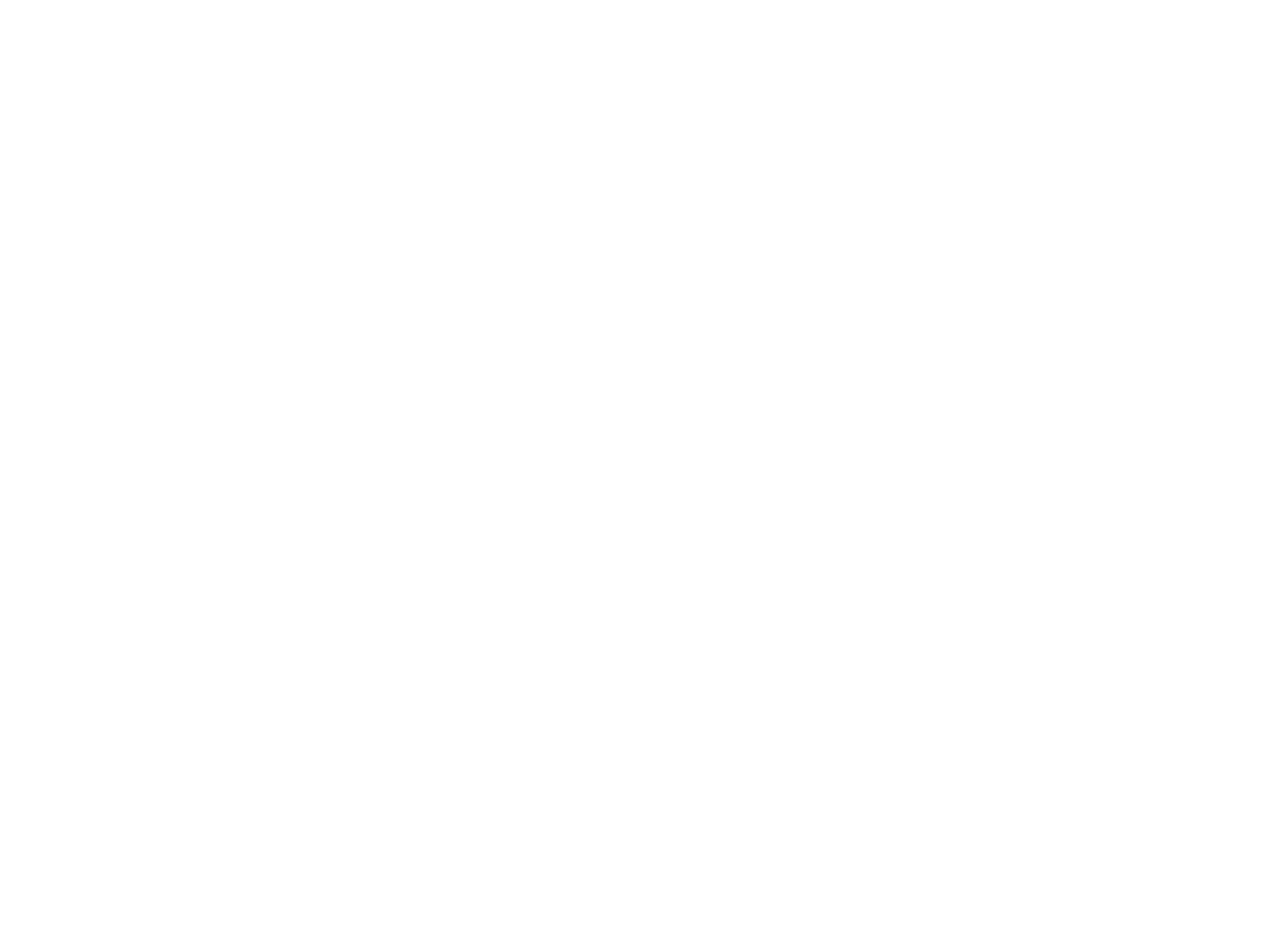
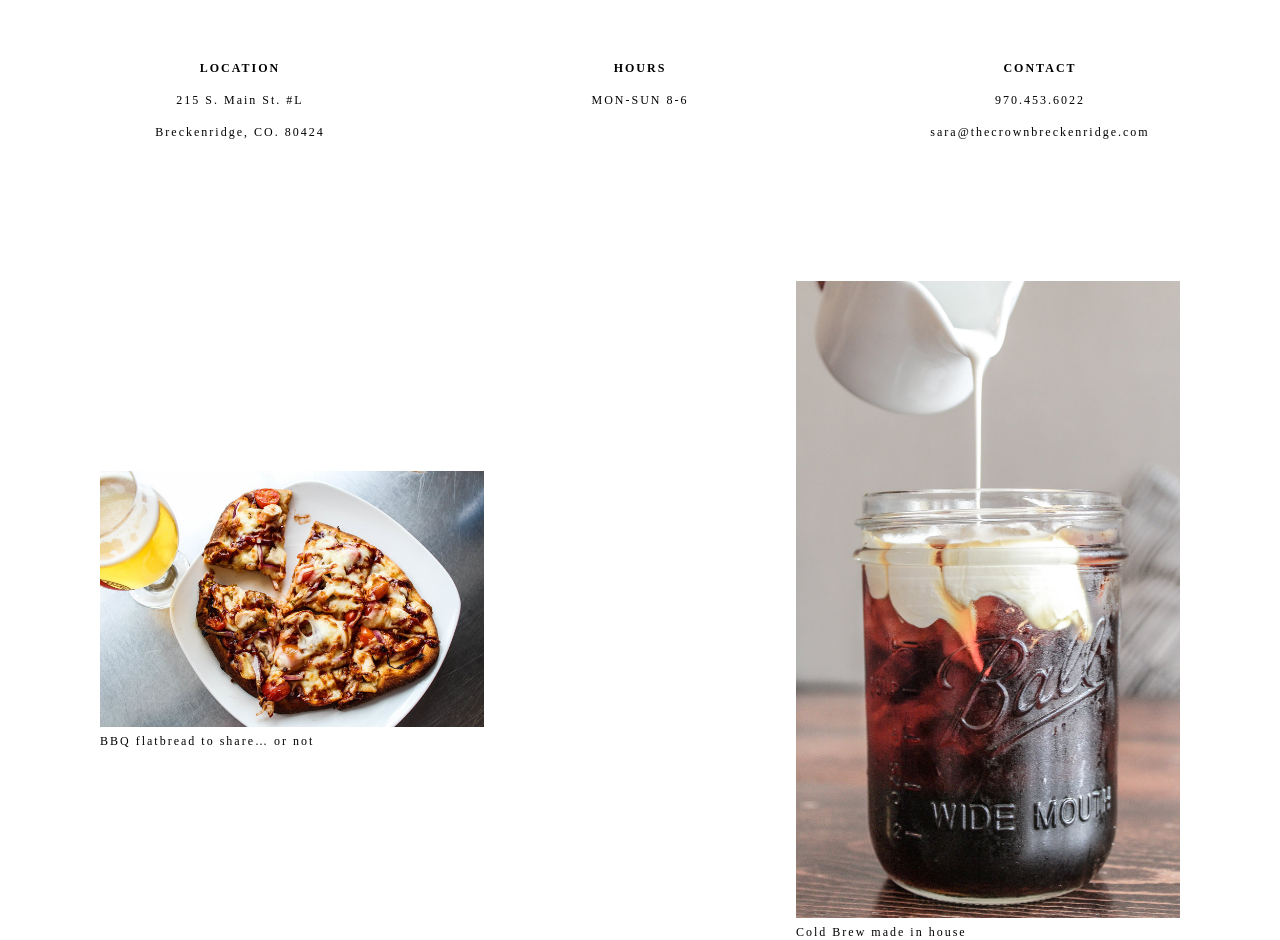
Before and after one commit to Tomassalgadodev/coffee_shop, a React (Create React App) app: page / in a window 1280 px wide. Shown: the part 1220-2160 px from the top of the page. Before the commit the page ends 1211 px from the top, so only its background shows below. Built offline with nearby package versions, Linux system fonts and the light colour scheme; a web font is replaced by a local one.

Commit message:
feat: Structure and style InfoBody component

```diff
--- a/src/InfoBody/InfoBody.css
+++ b/src/InfoBody/InfoBody.css
@@ -0,0 +1,65 @@
+.info-body-container {
+    width: 100wv;
+    margin-top: 150px;
+}
+
+.info-body {
+    flex-shrink: 0;
+    max-width: 1000px;
+    display: flex;
+    align-items: center;
+    justify-content: space-between;
+    margin-left: auto;
+    margin-right: auto;
+    padding: 0 30px 0 30px;
+}
+
+.body-section {
+    width: 200px;
+    display: flex;
+    flex-direction: column;
+    align-items: center;
+    height: 120px;
+}
+
+.section-heading,
+.section-info {
+    margin-bottom: 17px;
+}
+
+.section-heading {
+    font-weight: 600;
+    font-size: 12px;
+    letter-spacing: 2px;
+}
+
+.section-info {
+    font-weight: 400;
+    font-size: 12px;
+    letter-spacing: 2px;
+}
+
+.info-image-container {
+    max-width: 1200px;
+    display: flex;
+    justify-content: space-between;
+    align-items: center;
+    padding: 0 100px 0 100px;
+    margin-left: auto;
+    margin-right: auto;
+    margin-top: 100px;
+}
+
+.info-image {
+    width: 30vw;
+}
+
+.info-image img {
+    width: 100%;
+}
+
+.info-image span {
+    font-weight: 400;
+    font-size: 12px;
+    letter-spacing: 2px;
+}
--- a/src/InfoBody/InfoBody.js
+++ b/src/InfoBody/InfoBody.js
@@ -1,9 +1,39 @@
 import React from "react";
 import './InfoBody.css';
 
+import bbqPizza from '../assets/bbq-pizza.jpeg';
+import coldBrew from '../assets/cold-brew.jpeg';
+
 const InfoBody = () => {
     return (
-        <h1>InfoBody</h1>
+        <div className="info-body-container">
+            <div className="info-body">
+                <div className="body-section">
+                    <span className="section-heading">LOCATION</span>
+                    <span className="section-info">215 S. Main St. #L</span>
+                    <span className="section-info">Breckenridge, CO. 80424</span>
+                </div>
+                <div className="body-section">
+                    <span className="section-heading">HOURS</span>
+                    <span className="section-info">MON-SUN 8-6</span>
+                </div>
+                <div className="body-section">
+                    <span className="section-heading">CONTACT</span>
+                    <span className="section-info">970.453.6022</span>
+                    <span className="section-info">sara@thecrownbreckenridge.com</span>
+                </div>
+            </div>
+            <div className="info-image-container">
+                <div className="info-image">
+                    <img src={bbqPizza}/>
+                    <span>BBQ flatbread to share… or not</span>
+                </div>
+                <div className="info-image">
+                    <img src={coldBrew}/>
+                    <span>Cold Brew made in house</span>
+                </div>
+            </div>
+        </div>
     )
 }
 
```
Also changed, not shown: src/assets/bbq-pizza.jpeg (added), src/assets/cold-brew.jpeg (added).
